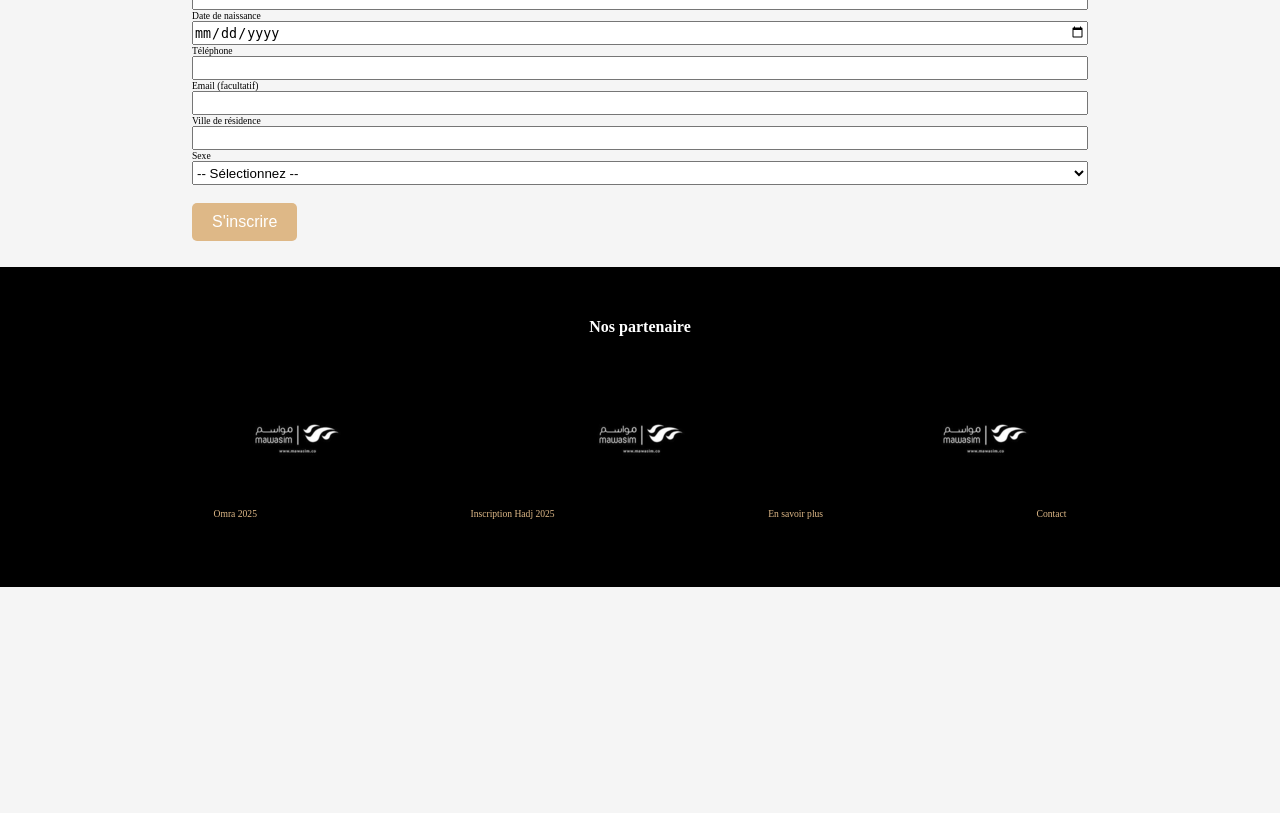
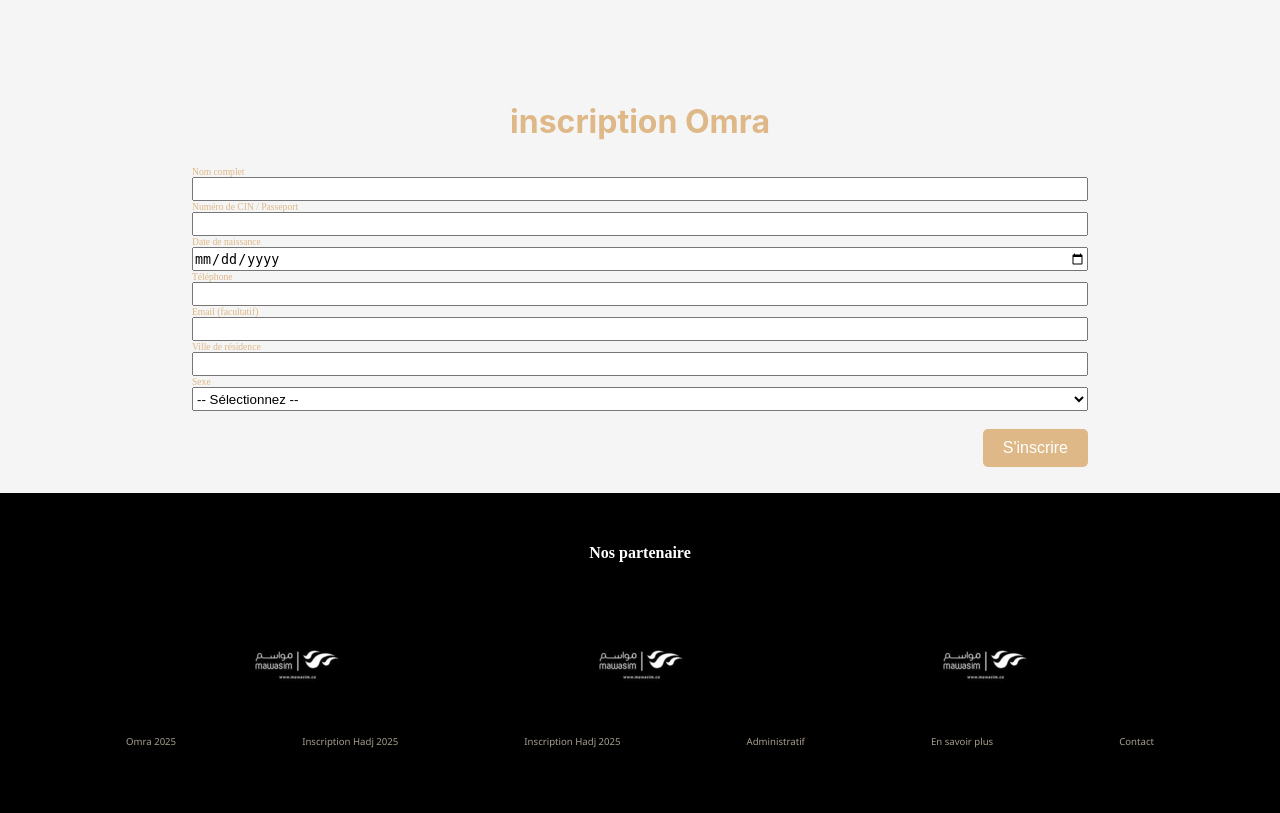
Before and after one commit to seckene/siteali2, a PHP site: page /omrajan in a window 1280 px wide. Shown: the part 2924-3737 px from the top of the page. Before the commit the page ends 3511 px from the top, so only its background shows below. Run offline with PHP 8.4, Linux system fonts and the light colour scheme; some web fonts are replaced.

Commit message:
commit number94

```diff
--- a/inscription.php
+++ b/inscription.php
@@ -133,11 +133,12 @@
         <option value="Homme">Homme</option>
         <option value="Femme">Femme</option>
       </select>
-      <button type="submit" id="valide">S'inscrire</button>
 
       </span>
 
-
+      <div class="valide2">
+      <button type="submit" id="valide">S'inscrire</button>
+      </div>
     </form>
 
   </div>
--- a/omrajan.php
+++ b/omrajan.php
@@ -125,15 +125,15 @@
 
 
 </div>
-
+<h2>Hôtel 5 étoiles</h2>
 <div class="centre">
         <div class="goos23">
-        <h2>Hôtel 5 étoiles</h2>
+
             <span class="metsa">
-                <p class="trois">-Petit déjeuner inclus</p>
-                <p class="trois"> -Déjeuner inclus</p>
+                <p class="trois">-Petit déjeuner </p>
+                <p class="trois"> -Déjeuner </p>
 
-                <p class="trois"> -Dîner </p>
+                <p class="trois"> -Dîner inclus </p>
             </span>
 
         </div>
@@ -209,11 +209,12 @@
         <option value="Homme">Homme</option>
         <option value="Femme">Femme</option>
       </select>
+      </span>
 
 
+      <div class="valide2">
       <button type="submit" id="valide">S'inscrire</button>
-
-      </span>
+      </div>
     </form>
 
   </div>
@@ -245,10 +246,12 @@
     <ul class="spra">
         <span class="voix"></span>
 
-        <li class="foll">Omra 2025</li>
-        <li class="foll">Inscription Hadj 2025</li>
-          <li class="foll">En savoir plus</li>
-            <li  class="foll"> Contact</li>
+        <li class="foll"><a href="omra.php">Omra 2025</a></li>
+        <li class="foll"><a href="inscription.php">Inscription Hadj 2025</a></li>
+            <li class="foll"> <a href="inscription.php">Inscription Hadj 2025</a></li>
+            <li  class="foll"><a href="administratif.php">Administratif</a></li>
+            <li class="foll"><a href="index.php">En savoir plus</a></li>
+            <li  class="foll"> <a href="contact.php">Contact</a></li>
     </ul>
 
   </footer>
--- a/style1.css
+++ b/style1.css
@@ -428,6 +428,7 @@
             display: block;
         font-size: 0.6rem;
         font-family:"boldonse";
+        color:burlywood;
         width: 70%;
         }
 
@@ -506,7 +507,7 @@
     font-family:"Boldonse" ;
 }
 .metsa{
-    display: flex;
+    display: block;
 }
 .trois3{
     width: 80%;
@@ -517,6 +518,15 @@
     margin-left: 1rem;
     font-family:"Oswald" ;
     text-align:left;
+}
+.trois4{
+    font-size: 1.8rem;
+    color:black;
+    margin-top: 2%;
+    margin-left: 2%;
+    width: 100%;
+  font-family:"Inter";
+margin-bottom: 16%;
 }
 
 .tgggggg{
@@ -532,11 +542,17 @@
     padding: 10px 20px;             /* Espace intérieur */
     font-size: 16px;                /* Taille de la police */
     border-radius: 5px;             /* Coins arrondis */
-    cursor: pointer;                /* Curseur en forme de main */
+    cursor: pointer;
+       /* Curseur en forme de main */
     transition: background-color 0.3s ease; /* Animation fluide */
 
   }
 
+  .valide2{
+    display: flex;
+    justify-content: flex-end;
+    align-items: flex-end;
+  }
 @media (min-width: 1400px) and (max-width: 3000px) {
     .droit{
         height: 60rem;
```
Also changed, not shown: administratif.php (+6 -5 lines), contact.php (+6 -4 lines), omra.php (+6 -6 lines).
